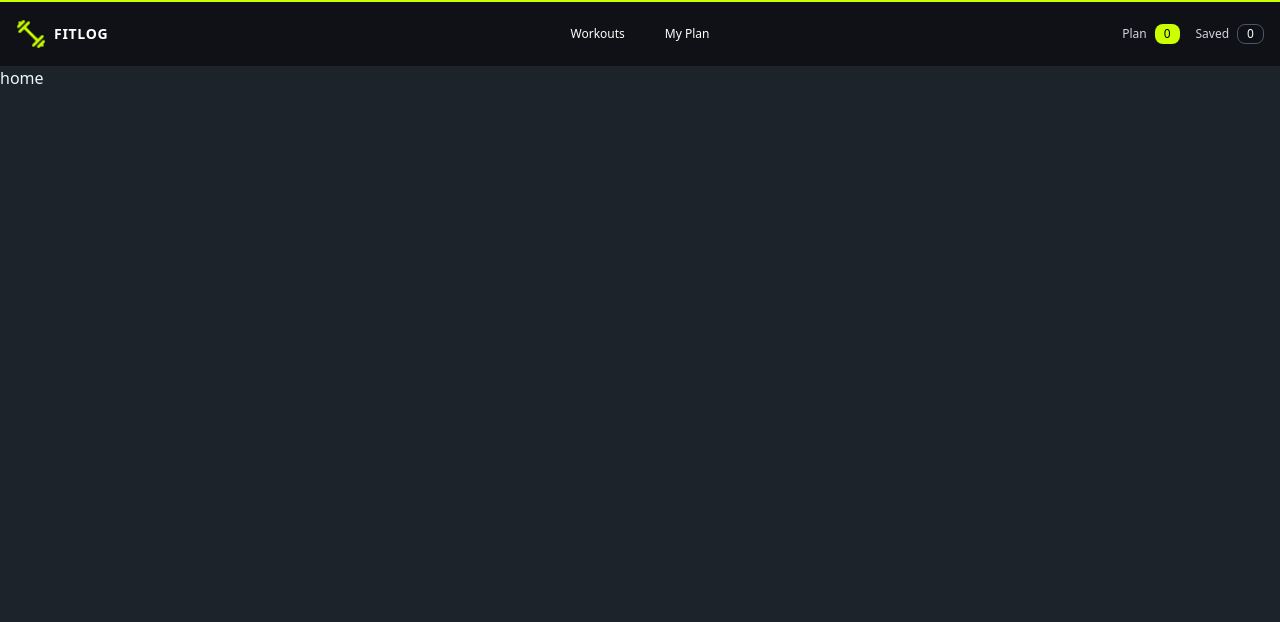
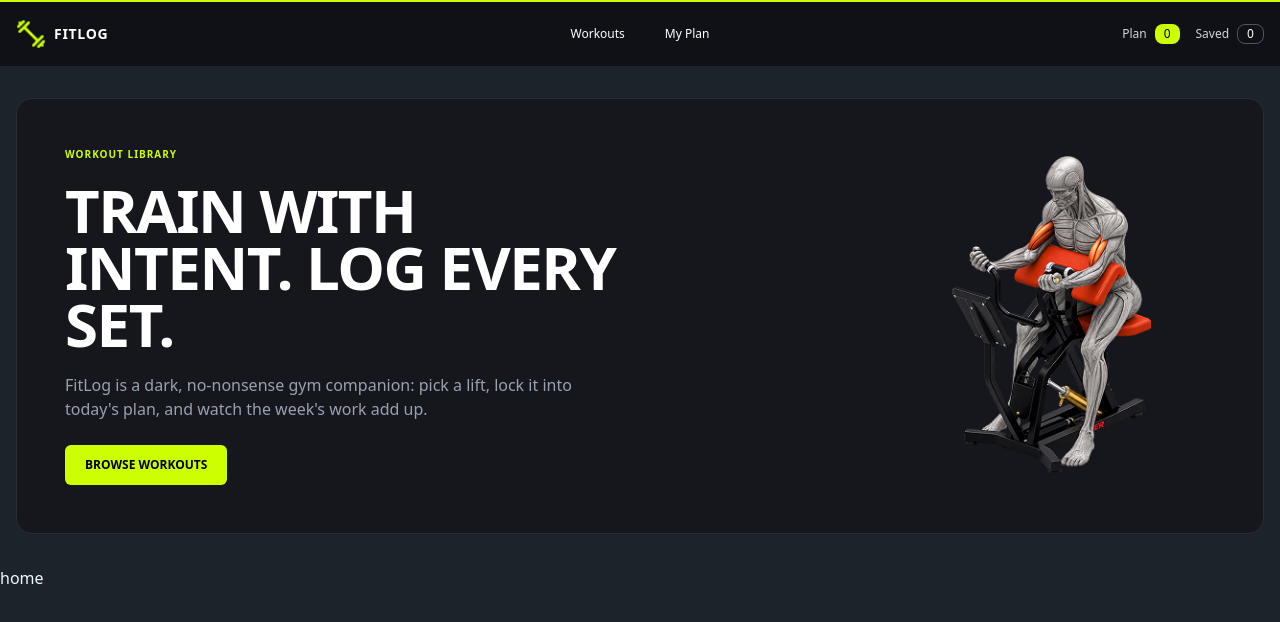
Before and after one commit to suparnatonni/Fit-log, a Next.js app: page / in a window 1280 px wide. Shown: the top 622 px of the page. Built offline with nearby package versions, Linux system fonts and the light colour scheme.

Commit message:
banner part dona

```diff
--- a/app/layout.tsx
+++ b/app/layout.tsx
@@ -2,6 +2,7 @@ import type { Metadata } from "next";
 import { Geist, Geist_Mono } from "next/font/google";
 import "./globals.css";
 import Navbar from "@/components/layout/Navbar";
+import Banner from "@/components/Banner";
 
 const geistSans = Geist({
   variable: "--font-geist-sans",
@@ -27,6 +28,7 @@ export default function RootLayout({ children }: LayoutProps<"/">) {
     >
       <body className="min-h-full flex flex-col">
         <Navbar />
+        <Banner />
         {children}</body>
 
     </html>
```
